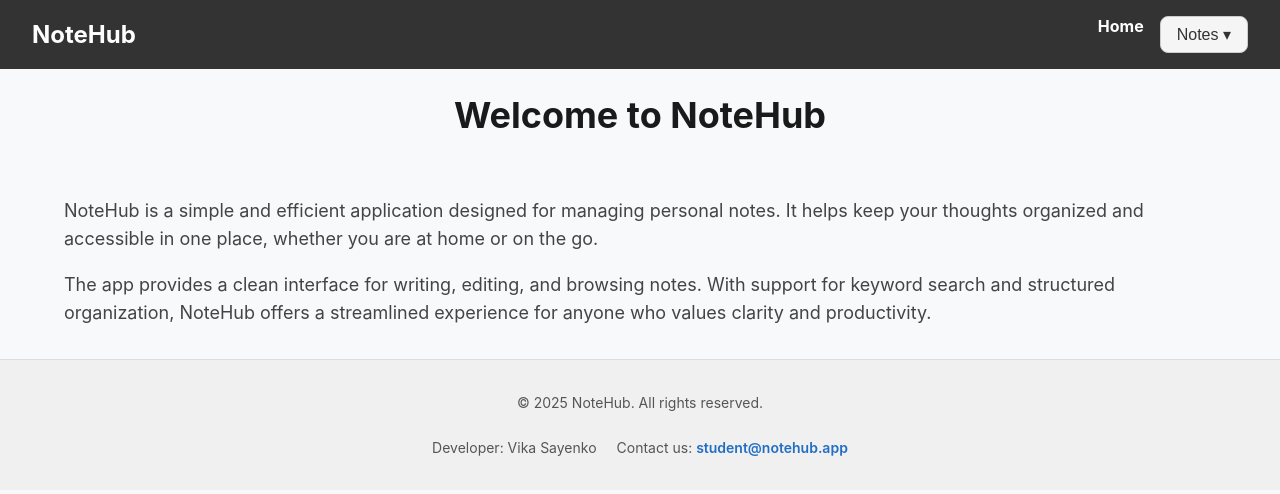
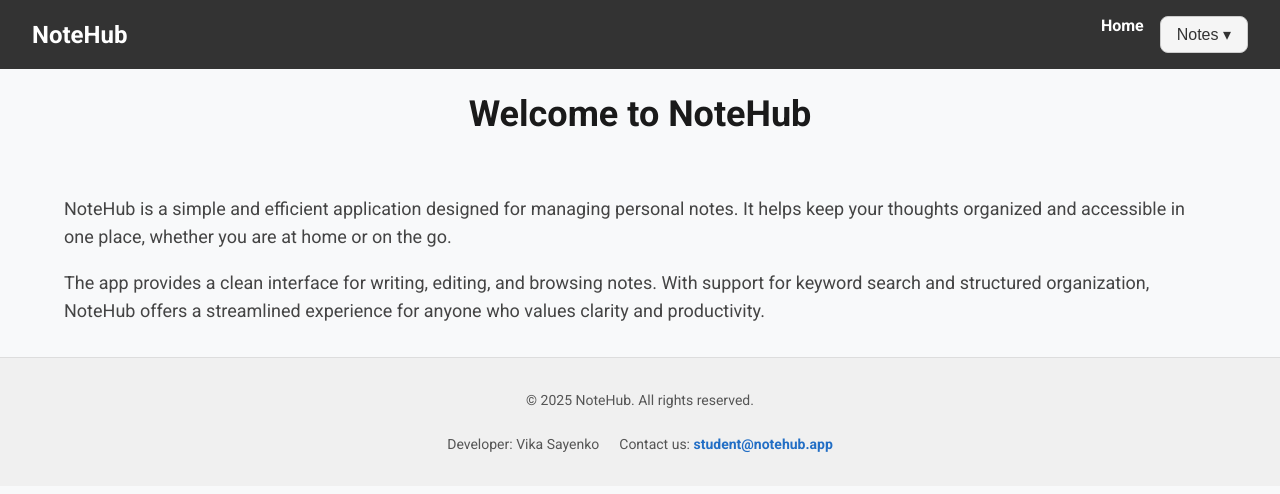
Before and after one commit to VickyVsV/08-zustand, a Next.js app: page / in a window 1280 px wide. Shown: the top 494 px of the page. Built offline with nearby package versions, Linux system fonts and the light colour scheme.

Commit message:
add font

```diff
--- a/app/globals.css
+++ b/app/globals.css
@@ -1,6 +1,5 @@
 body {
-  font-family: -apple-system, BlinkMacSystemFont, "Segoe UI", Roboto, Oxygen,
-    Ubuntu, Cantarell, "Helvetica Neue", sans-serif;
+  font-family: var(--font-roboto), sans-serif;
   display: flex;
   flex-direction: column;
   min-height: 100vh;
--- a/app/layout.tsx
+++ b/app/layout.tsx
@@ -1,18 +1,15 @@
 import type { Metadata } from 'next';
-import { Geist, Geist_Mono } from 'next/font/google';
+import { Roboto } from 'next/font/google';
 import './globals.css';
 import { Header } from '../components/Header/Header';
 import { Footer } from '../components/Footer/Footer';
 import { TanStackProvider } from '../components/TanStackProvider/TanStackProvider';
 
-const geistSans = Geist({
-  variable: '--font-geist-sans',
+const roboto = Roboto({
   subsets: ['latin'],
-});
-
-const geistMono = Geist_Mono({
-  variable: '--font-geist-mono',
-  subsets: ['latin'],
+  weight: ['400', '700'],
+  variable: '--font-roboto',
+  display: 'swap',
 });
 
 export const metadata: Metadata = {
@@ -38,7 +35,7 @@
 }>) {
   return (
     <html lang="en">
-      <body className={`${geistSans.variable} ${geistMono.variable}`}>
+      <body className={roboto.variable}>
         <TanStackProvider>
           <Header />
           <main>
```
